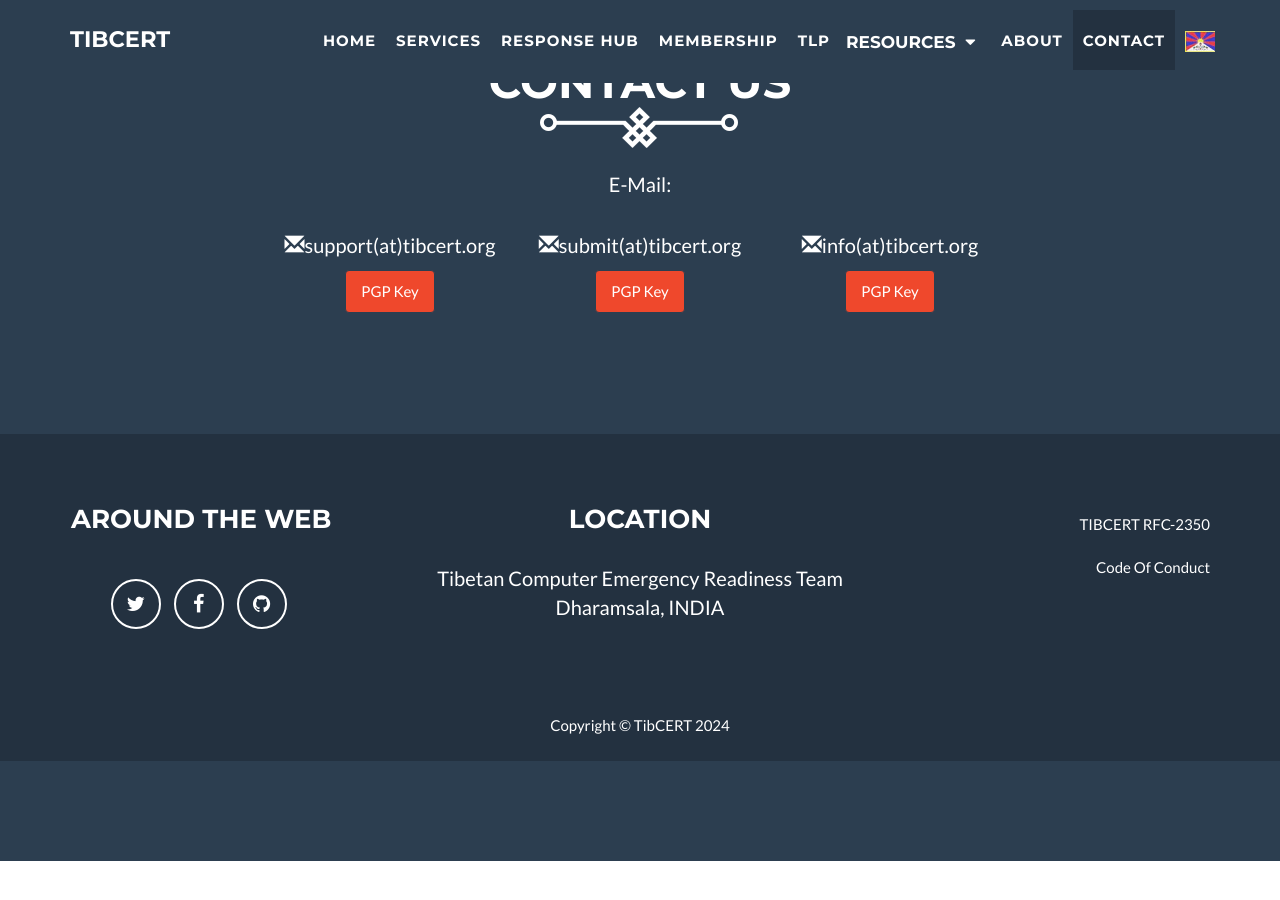
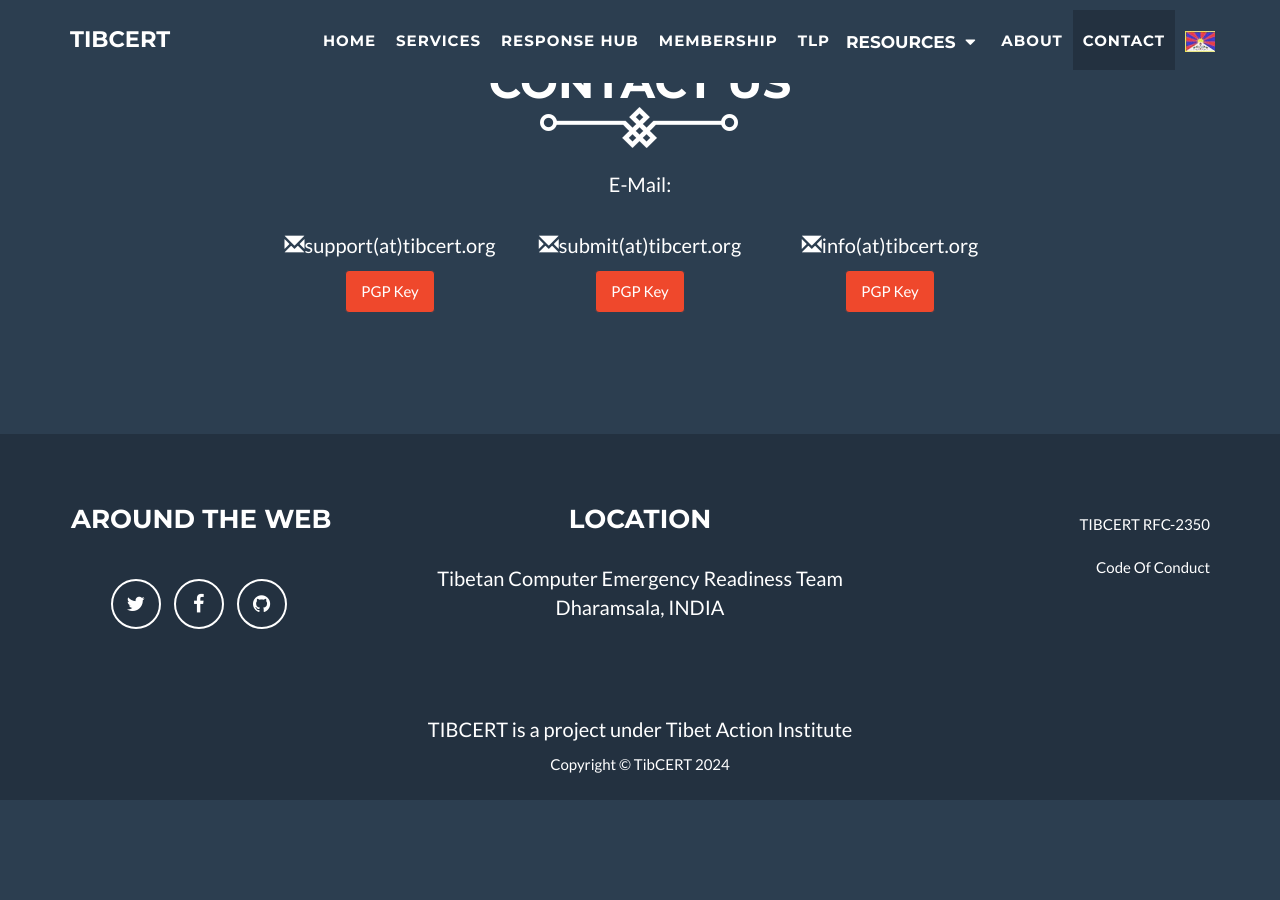
Before and after one commit to tibcert/tibcert.github.io, a Jekyll site: the page built from index.html, in a window 1280 px wide and 900 px high, scrolled down 4426 px. Built offline with Jekyll 4.4.1, drawn with Linux system fonts in a browser that asks for light colours; nearby versions of some CDN libraries; library files that are not in the unit come from our copies; before the commit the page ends 5287 px from its top, so only the background shows below that.

Commit message:
added new footer line

```diff
--- a/_includes/footer-bo.html
+++ b/_includes/footer-bo.html
@@ -40,6 +40,8 @@
             <div class="container">
                 <div class="row">
                     <div class="col-lg-12">
+                        <p> TIBCERT is a project under Tibet Action Institute</p>
+                        <br>
                         Copyright &copy; {{ site.footer.copyright }} 20{{ site.time | date: '%y' }}
                     </div>
                 </div>
--- a/_includes/footer.html
+++ b/_includes/footer.html
@@ -41,7 +41,10 @@
             <div class="container">
                 <div class="row">
                     <div class="col-lg-12">
+                        <p> TIBCERT is a project under Tibet Action Institute</p>
                         Copyright &copy; {{ site.footer.copyright }} 20{{ site.time | date: '%y' }}
+                        <br>
+
                     </div>
                 </div>
             </div>
```
